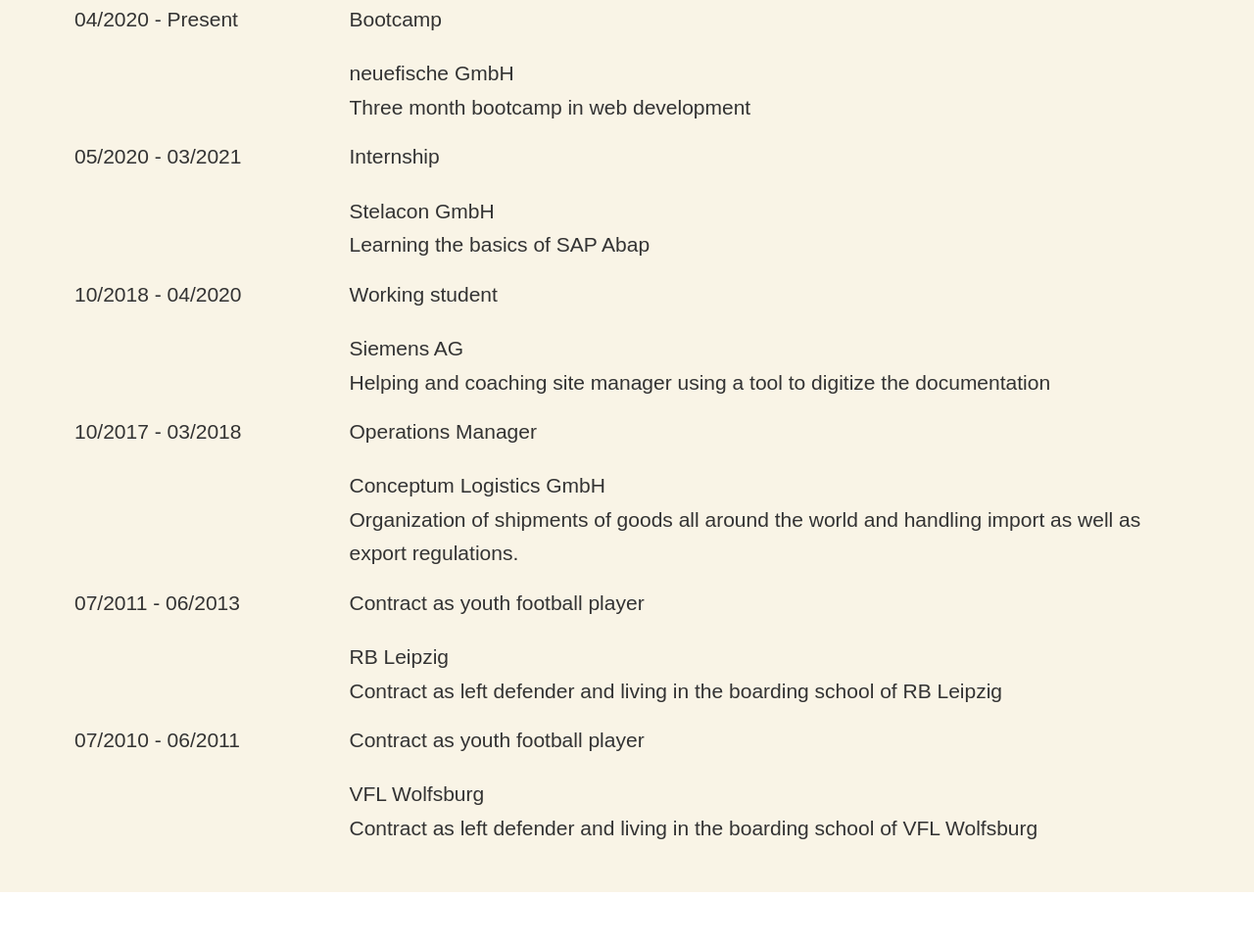
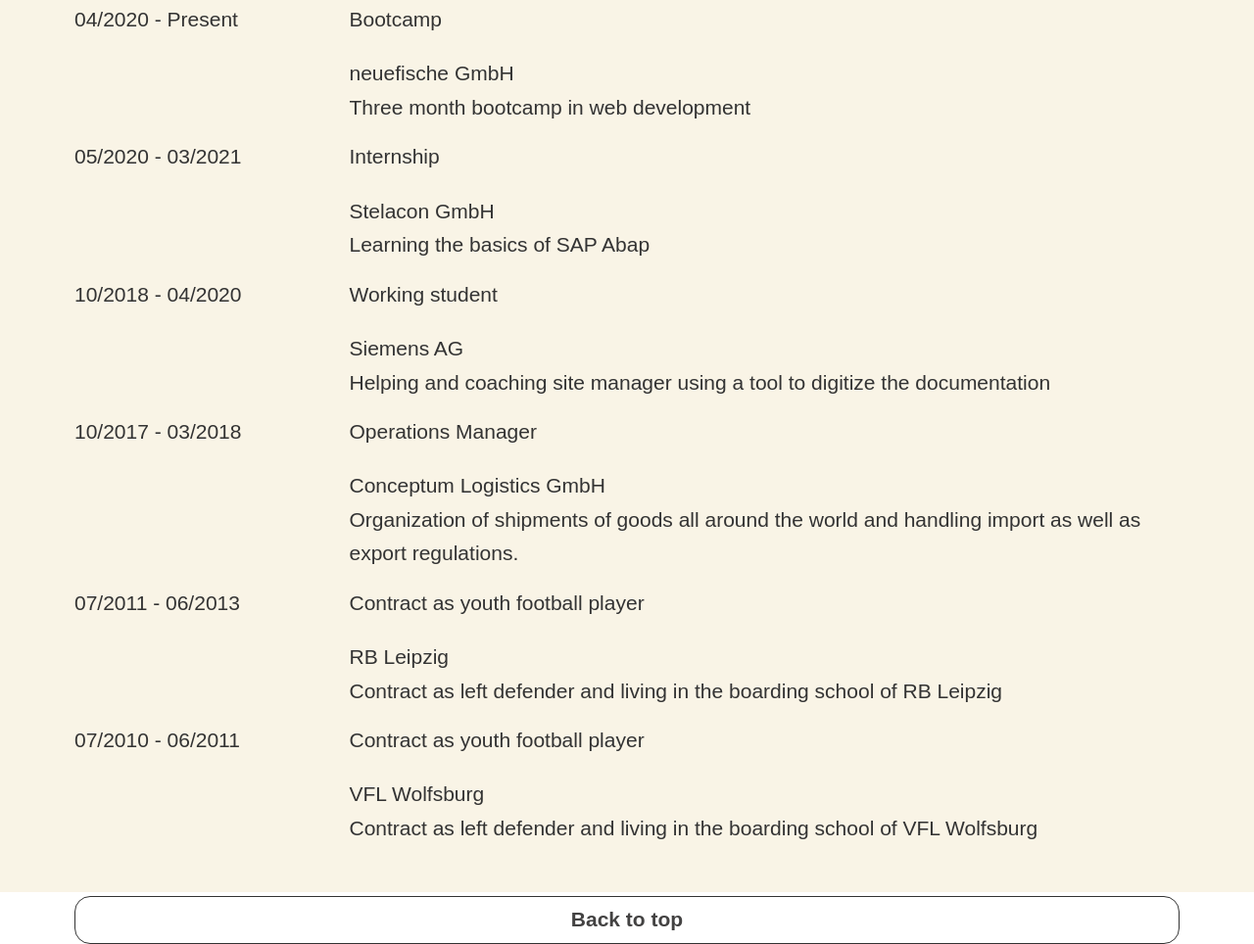
Before and after one commit to MelGGit/personal-website, a plain HTML site: page index.html in a window 1280 px wide. Shown: the part 3909-4873 px from the top of the page at 98% size. Before the commit the page ends 4820 px from the top, so only its background shows below. Drawn offline with Linux system fonts and the light colour scheme.

Commit message:
Add button back top top

```diff
--- a/index.html
+++ b/index.html
@@ -19,8 +19,8 @@
         </div>
       </div>
       <div class="container">
-        <nav>
-          <a class="nav-items" href="#contact">Contact</a>
+        <nav id="top">
+            <a class="nav-items" href="#contact">Contact</a>
           <a class="nav-items" href="#bio">Biography</a>
         </nav>
       </div>
@@ -310,6 +310,12 @@
       </section>
     </main>
 
-    <footer></footer>
+    <footer>
+      <div class="container">
+        <nav>
+          <a class="nav-items" href="#top">Back to top</a>
+        </nav>
+      </div>
+    </footer>
   </body>
 </html>
```
